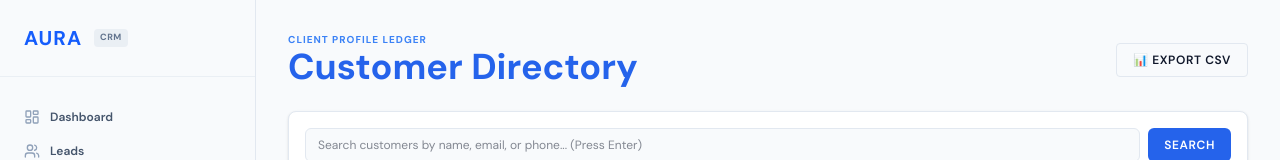
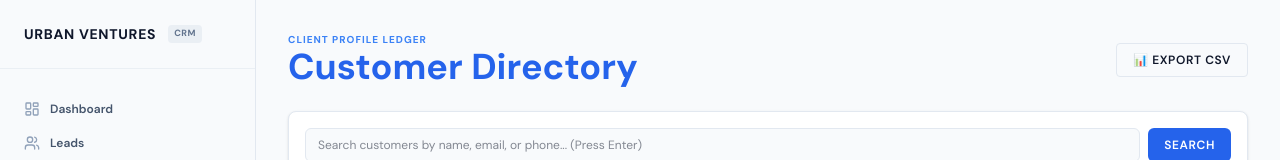
Before and after one commit to rniteshvarma/Urban-Venture, a Next.js app: page /admin/customers in a window 1280 px wide. Shown: the top 160 px of the page. Built offline with nearby package versions, Linux system fonts and the light colour scheme; no server answers; a web font is replaced by a local one.

Commit message:
feat: rename Aura to Urban Ventures across the application

```diff
--- a/src/app/(admin)/admin/customers/page.tsx
+++ b/src/app/(admin)/admin/customers/page.tsx
@@ -98,7 +98,7 @@ export default function AdminCustomersPage() {
     const encodedUri = encodeURI(csvContent);
     const link = document.createElement("a");
     link.setAttribute("href", encodedUri);
-    link.setAttribute("download", `aura_crm_customers_${Date.now()}.csv`);
+    link.setAttribute("download", `urban_ventures_crm_customers_${Date.now()}.csv`);
     document.body.appendChild(link);
     link.click();
     document.body.removeChild(link);
--- a/src/app/(admin)/admin/leads/page.tsx
+++ b/src/app/(admin)/admin/leads/page.tsx
@@ -214,7 +214,7 @@ function LeadsPageContent() {
     const encodedUri = encodeURI(csvContent);
     const link = document.createElement("a");
     link.setAttribute("href", encodedUri);
-    link.setAttribute("download", `aura_crm_leads_${Date.now()}.csv`);
+    link.setAttribute("download", `urban_ventures_crm_leads_${Date.now()}.csv`);
     document.body.appendChild(link);
     link.click();
     document.body.removeChild(link);
--- a/src/app/(admin)/admin/login/page.tsx
+++ b/src/app/(admin)/admin/login/page.tsx
@@ -46,8 +46,8 @@ export default function AdminLoginPage() {
 
         {/* Header Branding */}
         <div className="text-center">
-          <span className="font-display text-4xl font-bold tracking-widest text-primary">
-            A U R A
+          <span className="font-display text-2xl font-bold tracking-widest text-primary">
+            URBAN VENTURES
           </span>
           <h2 className="mt-6 text-xl font-bold text-primary uppercase tracking-wider">
             CRM Portal Login
--- a/src/app/(client)/layout.tsx
+++ b/src/app/(client)/layout.tsx
@@ -14,7 +14,7 @@ export default function ClientLayout({
           <div className="flex items-center gap-8">
             <Link href="/" className="flex items-center gap-2">
               <span className="font-display text-2xl font-bold tracking-widest text-primary">
-                A U R A
+                URBAN VENTURES
               </span>
               <span className="text-xs font-semibold text-accent uppercase tracking-wider border-l border-luxury pl-2">
                 Advisory
@@ -63,7 +63,7 @@ export default function ClientLayout({
           <div className="grid grid-cols-1 md:grid-cols-3 gap-8">
             <div>
               <span className="font-display text-2xl font-bold tracking-widest text-accent">
-                A U R A
+                URBAN VENTURES
               </span>
               <p className="mt-4 text-sm text-gray-400 max-w-md">
                 Next-generation, AI-driven real estate investment advisory for Hyderabad's fastest-growing micro-markets. Providing institutional-grade data to retail investors.
@@ -91,7 +91,7 @@ export default function ClientLayout({
             </div>
           </div>
           <div className="mt-12 pt-8 border-t border-primary-light text-center text-xs text-gray-500 flex flex-col sm:flex-row justify-between items-center gap-4">
-            <p>&copy; {new Date().getFullYear()} Aura Real Estate Advisory. All rights reserved.</p>
+            <p>&copy; {new Date().getFullYear()} Urban Ventures Real Estate Advisory. All rights reserved.</p>
             <p className="tracking-wide">Hyderabad · Telangana</p>
           </div>
         </div>
--- a/src/app/layout.tsx
+++ b/src/app/layout.tsx
@@ -14,7 +14,7 @@ const dmSans = DM_Sans({
 });
 
 export const metadata: Metadata = {
-  title: "Aura Real Estate | AI Investment Advisory",
+  title: "Urban Ventures | AI Investment Advisory",
   description: "AI-Powered Real Estate Investment Research Portal for Hyderabad's fastest-growing corridors.",
 };
 
--- a/src/components/admin/Sidebar.tsx
+++ b/src/components/admin/Sidebar.tsx
@@ -111,7 +111,7 @@ export default function Sidebar() {
       {/* Mobile Top Nav (visible only on mobile) */}
       <div className="md:hidden flex items-center justify-between bg-white border-b border-slate-200 text-slate-900 px-4 py-3 sticky top-0 z-50">
         <div className="flex items-center gap-2">
-          <span className="font-sans text-lg font-bold tracking-wider text-blue-600">AURA</span>
+          <span className="font-sans text-sm font-bold tracking-wider text-blue-650">URBAN VENTURES</span>
           <span className="text-[9px] bg-slate-100 text-slate-500 px-1.5 py-0.5 rounded font-bold uppercase tracking-wider">CRM</span>
         </div>
         <button
@@ -131,8 +131,8 @@ export default function Sidebar() {
         <div>
           {/* Logo Section */}
           <div className="hidden md:flex items-center gap-2 px-6 py-6 border-b border-slate-200/60">
-            <span className="font-sans text-xl font-bold tracking-wider text-blue-600">
-              AURA
+            <span className="font-sans text-sm font-bold tracking-wider text-blue-650">
+              URBAN VENTURES
             </span>
             <span className="text-[9px] font-bold text-slate-500 bg-slate-200/60 px-1.5 py-0.5 rounded uppercase tracking-wider ml-1">
               CRM
--- a/src/components/client/ReportCard.tsx
+++ b/src/components/client/ReportCard.tsx
@@ -163,7 +163,7 @@ export default function ReportCard({
         {/* Luxury Watermark Header (Only visible on print/PDF) */}
         <div className="hidden print:flex justify-between items-center border-b border-luxury pb-6 mb-8">
           <div>
-            <span className="font-display text-3xl font-bold tracking-widest text-primary">A U R A</span>
+            <span className="font-display text-2xl font-bold tracking-widest text-primary">URBAN VENTURES</span>
             <span className="text-xs text-accent font-semibold ml-2 uppercase tracking-widest">Investment Report</span>
           </div>
           <div className="text-right text-xs text-text-secondary">
```
